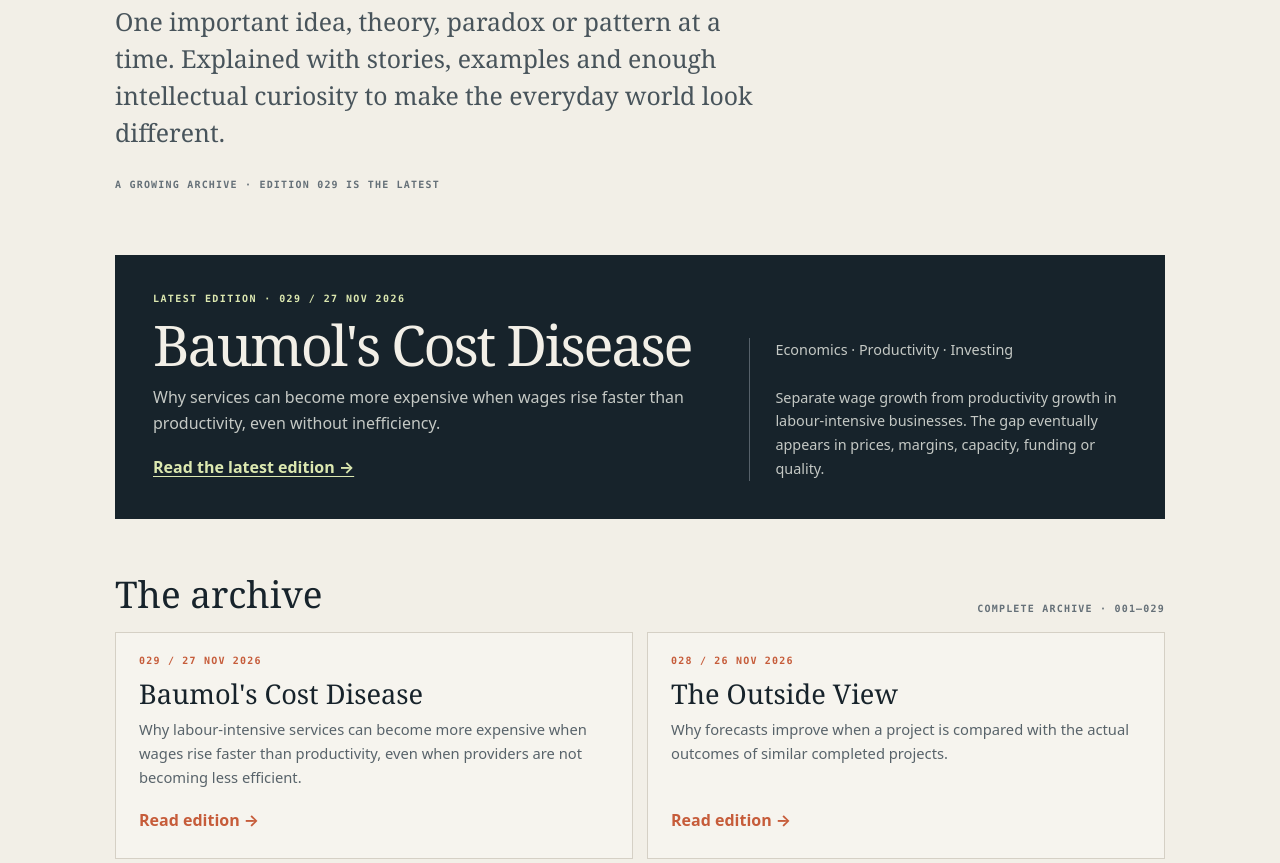
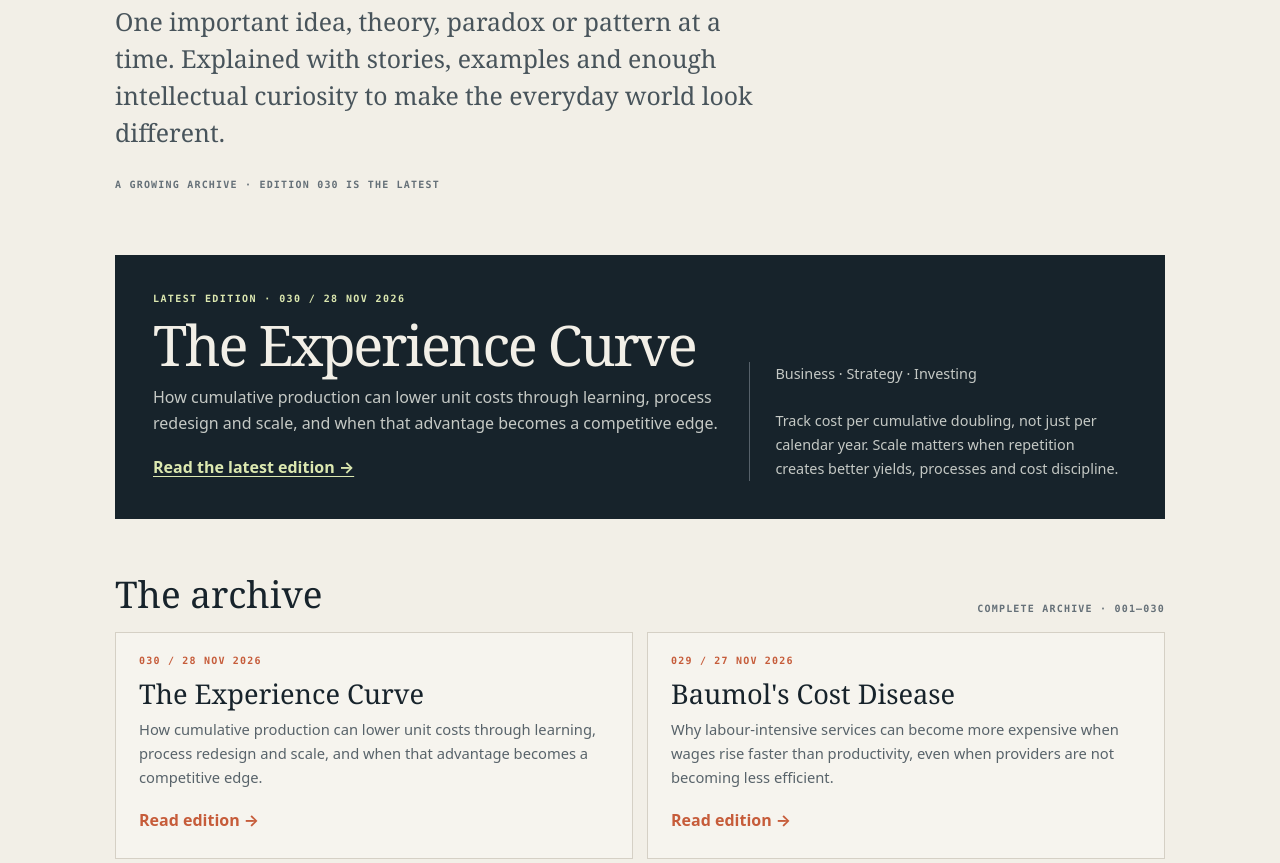
Before and after one commit to happyrabbit29/daily-big-idea, a plain HTML site: page index.html in a window 1280 px wide. Shown: the part 541-1404 px from the top of the page. Drawn offline with Linux system fonts and the light colour scheme.

Commit message:
Feature Daily Big Idea Edition 030 on homepage and archive

```diff
--- a/index.html
+++ b/index.html
@@ -45,19 +45,20 @@ footer{border-top:1px solid var(--line);padding:20px 0 32px;color:var(--muted);f
 <div class="kicker">A daily field guide to thinking</div>
 <h1>Ideas that<br>change the angle.</h1>
 <p class="intro">One important idea, theory, paradox or pattern at a time. Explained with stories, examples and enough intellectual curiosity to make the everyday world look different.</p>
-<div class="hero-meta">A growing archive · Edition 029 is the latest</div>
+<div class="hero-meta">A growing archive · Edition 030 is the latest</div>
 </header>
 <section class="latest" aria-labelledby="latest-title">
 <div>
-<div class="tag">Latest edition · 029 / 27 Nov 2026</div>
-<h2 id="latest-title">Baumol's Cost Disease</h2>
-<p>Why services can become more expensive when wages rise faster than productivity, even without inefficiency.</p>
-<a href="editions/baumol-cost-disease.html">Read the latest edition →</a>
+<div class="tag">Latest edition · 030 / 28 Nov 2026</div>
+<h2 id="latest-title">The Experience Curve</h2>
+<p>How cumulative production can lower unit costs through learning, process redesign and scale, and when that advantage becomes a competitive edge.</p>
+<a href="editions/experience-curve.html">Read the latest edition →</a>
 </div>
-<div class="side">Economics · Productivity · Investing<br><br>Separate wage growth from productivity growth in labour-intensive businesses. The gap eventually appears in prices, margins, capacity, funding or quality.</div>
+<div class="side">Business · Strategy · Investing<br><br>Track cost per cumulative doubling, not just per calendar year. Scale matters when repetition creates better yields, processes and cost discipline.</div>
 </section>
-<div class="section-head"><h2>The archive</h2><span>Complete archive · 001–029</span></div>
+<div class="section-head"><h2>The archive</h2><span>Complete archive · 001–030</span></div>
 <section class="archive" aria-label="All available editions">
+<article class="card"><div class="number">030 / 28 NOV 2026</div><h3>The Experience Curve</h3><p>How cumulative production can lower unit costs through learning, process redesign and scale, and when that advantage becomes a competitive edge.</p><a href="editions/experience-curve.html">Read edition →</a></article>
 <article class="card"><div class="number">029 / 27 NOV 2026</div><h3>Baumol's Cost Disease</h3><p>Why labour-intensive services can become more expensive when wages rise faster than productivity, even when providers are not becoming less efficient.</p><a href="editions/baumol-cost-disease.html">Read edition →</a></article>
 <article class="card"><div class="number">028 / 26 NOV 2026</div><h3>The Outside View</h3><p>Why forecasts improve when a project is compared with the actual outcomes of similar completed projects.</p><a href="editions/outside-view.html">Read edition →</a></article>
 <article class="card"><div class="number">027 / 25 NOV 2026</div><h3>The Option to Wait</h3><p>Why an irreversible investment can be worth more when management preserves the right to wait, learn, stage spending or walk away.</p><a href="editions/real-options.html">Read edition →</a></article>
```
